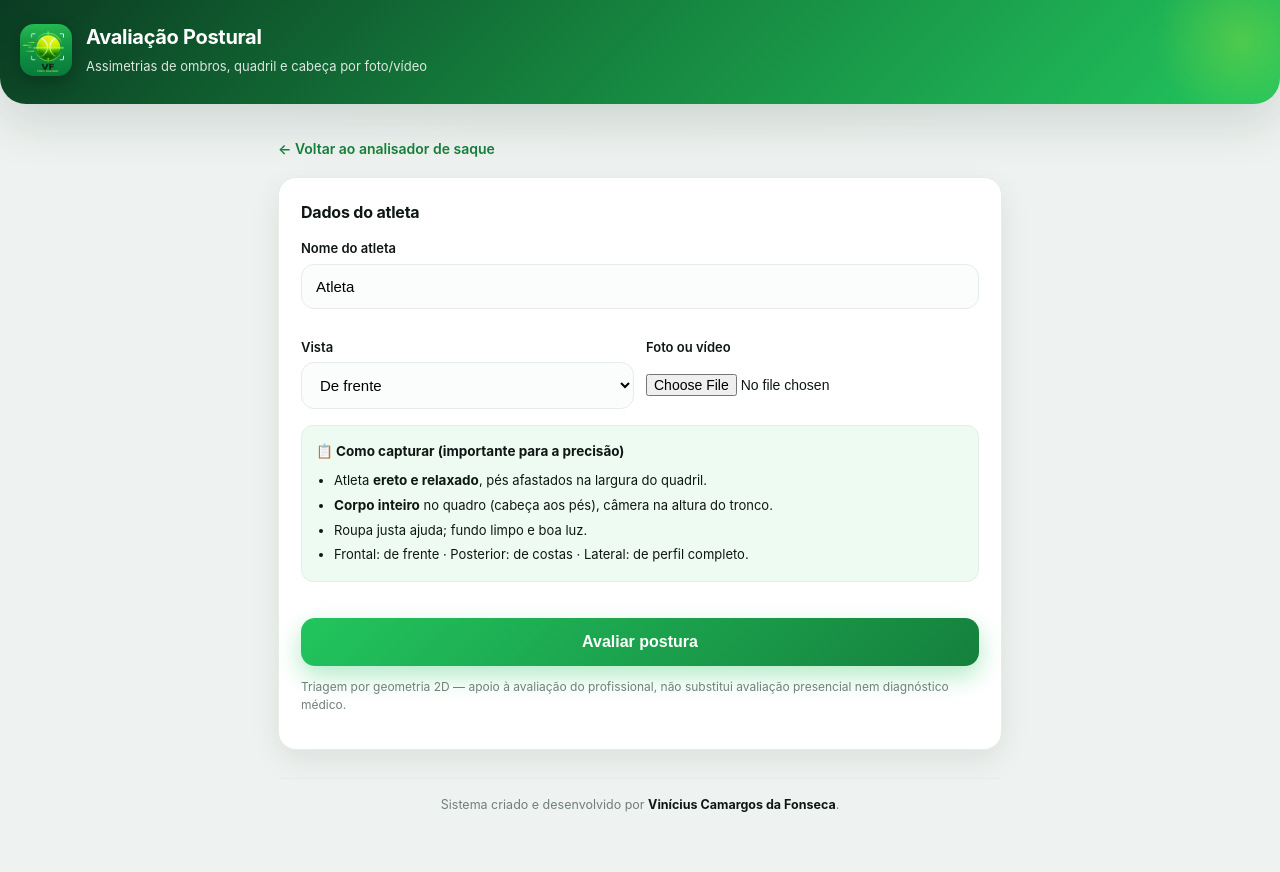
After one commit to viniciusdesimmcees-droid/vc-fisiocoach-gifs, a Flask app: page /postura in a window 1280 px wide. The commit adds this page. Run offline with Flask 3, Linux system fonts and the light colour scheme.

Commit message:
Add postural assessment module (front/back/side)
New /postura module that screens posture from a photo or video using pose
estimation + transparent 2D geometry:

- Front/back view: shoulder, head, pelvis and knee tilt, plus lateral trunk
  alignment (with anatomical side mapping per view)
- Side view: forward-head and sagittal trunk lean
- Picks the clearest full-body frame from a video automatically
- Annotated image (skeleton + level/tilt lines + plumb line), color-coded
- Result page with per-measure cards (value, severity, plain explanation,
  why it matters) and a summary
- One-page PDF laudo with the annotated image and the signature seal
- Linked from the home page; honest disclaimer (screening, not diagnosis)

Co-Authored-By: Claude Opus 4.8 <noreply@anthropic.com>
Claude-Session: https://claude.ai/code/session_01KUiv1DTYtbHrQLZZQoXPJC

```diff
--- a/tennis-serve-analyzer/webapp/app.py
+++ b/tennis-serve-analyzer/webapp/app.py
@@ -42,6 +42,7 @@ import didactic  # noqa: E402
 import references  # noqa: E402
 import engine  # noqa: E402
 import strokes  # noqa: E402
+import posture  # noqa: E402
 
 history.init_db()
 
@@ -170,6 +171,146 @@ def server_error(_e):
 @app.route("/")
 def index():
     return render_template("index.html", dl_available=DL_AVAILABLE)
+
+
+IMAGE_EXTS = {".jpg", ".jpeg", ".png", ".webp", ".bmp"}
+
+
+def _downscale_bgr(img, max_width):
+    import cv2
+
+    h, w = img.shape[:2]
+    if max_width and w > max_width:
+        s = max_width / w
+        img = cv2.resize(img, (round(w * s), round(h * s)))
+    return img
+
+
+def _best_pose_frame(path):
+    """Extrai o quadro com a melhor pose (corpo inteiro) de uma foto ou vídeo.
+    Retorna (imagem_bgr, keypoints) ou (None, None)."""
+    import cv2
+    from pose_estimator import PoseEstimator
+
+    pose = PoseEstimator(model_path="yolov8n-pose.pt")
+    ext = os.path.splitext(path)[1].lower()
+
+    if ext in IMAGE_EXTS:
+        img = cv2.imread(path)
+        if img is None:
+            return None, None
+        img = _downscale_bgr(img, POSE_MAX_WIDTH)
+        return img, pose.estimate_frame(img)
+
+    # vídeo: amostra alguns quadros e escolhe o de pose mais completa
+    cap = cv2.VideoCapture(path)
+    if not cap.isOpened():
+        return None, None
+    n = int(cap.get(cv2.CAP_PROP_FRAME_COUNT)) or 0
+    idxs = (list(range(0, n, max(1, n // 8)))[:8] if n > 0 else list(range(0, 8)))
+    trunk = [posture.L_SH, posture.R_SH, posture.L_HIP, posture.R_HIP,
+             posture.L_KNEE, posture.R_KNEE, posture.L_ANK, posture.R_ANK]
+    best_img, best_kp, best_score = None, None, -1.0
+    for i in idxs:
+        if n > 0:
+            cap.set(cv2.CAP_PROP_POS_FRAMES, i)
+        ok, frame = cap.read()
+        if not ok:
+            continue
+        frame = _downscale_bgr(frame, POSE_MAX_WIDTH)
+        kp = pose.estimate_frame(frame)
+        if kp is None:
+            continue
+        score = float(sum(kp[j][2] for j in trunk))
+        if score > best_score:
+            best_img, best_kp, best_score = frame, kp, score
+    cap.release()
+    return best_img, best_kp
+
+
+@app.route("/postura")
+def postura():
+    return render_template("postura.html", dl_available=DL_AVAILABLE)
+
+
+@app.route("/postura/analisar", methods=["POST"])
+def postura_analisar():
+    if not DL_AVAILABLE:
+        return render_template(
+            "postura.html", dl_available=False,
+            error="A avaliação postural usa detecção de pose (deep learning), "
+            "indisponível neste ambiente.",
+        ), 400
+
+    media = request.files.get("media")
+    if not media or media.filename == "":
+        return render_template(
+            "postura.html", dl_available=True,
+            error="Envie uma foto ou vídeo do atleta (de frente, costas ou lado).",
+        ), 400
+
+    athlete = request.form.get("athlete", "Atleta").strip() or "Atleta"
+    view = request.form.get("view", "frente")
+
+    job = uuid.uuid4().hex[:10]
+    job_dir = os.path.join(RESULTS_DIR, job)
+    os.makedirs(job_dir, exist_ok=True)
+    in_path = os.path.join(UPLOADS_DIR, f"post_{job}_{media.filename}")
+    media.save(in_path)
+
+    try:
+        import cv2
+
+        img, kp = _best_pose_frame(in_path)
+        if kp is None or img is None:
+            return render_template(
+                "postura.html", dl_available=True,
+                error="Não consegui identificar a pessoa. Use boa luz, corpo "
+                "inteiro no quadro e fundo limpo (de frente, costas ou lado).",
+            ), 400
+
+        resultado = posture.analyze(kp, view)
+        if not resultado:
+            return render_template(
+                "postura.html", dl_available=True,
+                error="Pose insuficiente para medir. Garanta o corpo inteiro "
+                "visível e ereto no quadro.",
+            ), 400
+
+        annotated = posture.annotate(img, kp, view)
+        annot_path = os.path.join(job_dir, "postura_anotada.png")
+        cv2.imwrite(annot_path, annotated)
+
+        pdf_ok = True
+        try:
+            reportpro.write_posture_pdf(
+                os.path.join(job_dir, "postura_laudo.pdf"),
+                athlete, resultado, annot_path,
+            )
+        except Exception:
+            traceback.print_exc()
+            pdf_ok = False
+
+        return render_template(
+            "postura_result.html",
+            athlete=athlete,
+            resultado=resultado,
+            view_label={"frente": "de frente", "costas": "de costas",
+                        "lado": "de lado", "lateral": "de lado"}.get(view, view),
+            imagem=url_for("static", filename=f"results/{job}/postura_anotada.png"),
+            pdf=url_for("static", filename=f"results/{job}/postura_laudo.pdf") if pdf_ok else None,
+        )
+    except Exception as e:
+        traceback.print_exc()
+        return render_template(
+            "postura.html", dl_available=True,
+            error=f"Falha na avaliação postural: {e}",
+        ), 500
+    finally:
+        try:
+            os.remove(in_path)
+        except OSError:
+            pass
 
 
 @app.route("/manifest.webmanifest")
--- /dev/null
+++ b/tennis-serve-analyzer/webapp/posture.py
@@ -0,0 +1,302 @@
+"""Avaliação postural a partir de uma foto/quadro (keypoints COCO).
+
+Mede assimetrias e desalinhamentos a partir da pose:
+- vista frontal/costas: inclinação de ombros, cabeça, pélvis (quadril) e joelhos,
+  e desvio lateral do tronco;
+- vista lateral: cabeça anteriorizada e inclinação do tronco (sagital).
+
+É uma triagem por GEOMETRIA transparente (mostra os valores) — apoio à avaliação
+do profissional, NÃO diagnóstico médico. Estimativas 2D têm margem; dependem do
+enquadramento (atleta de frente/costas/lado, ereto, corpo inteiro no quadro).
+"""
+
+from __future__ import annotations
+
+import math
+
+import numpy as np
+
+# índices COCO
+NOSE = 0
+L_EYE, R_EYE = 1, 2
+L_EAR, R_EAR = 3, 4
+L_SH, R_SH = 5, 6
+L_HIP, R_HIP = 11, 12
+L_KNEE, R_KNEE = 13, 14
+L_ANK, R_ANK = 15, 16
+
+_CONF = 0.3
+
+# limiares (graus) de magnitude para inclinações: simétrico / leve / observar
+_OK, _LEVE = 2.0, 4.0
+
+
+def _p(kp, i):
+    if kp is None:
+        return None
+    x, y, c = kp[i]
+    if c < _CONF:
+        return None
+    return np.array([float(x), float(y)], dtype=np.float64)
+
+
+def _mid(a, b):
+    if a is None or b is None:
+        return None
+    return (a + b) / 2.0
+
+
+def _tilt_from_horizontal(pa, pb):
+    """Magnitude (graus) da inclinação da reta pa-pb em relação à horizontal."""
+    dx = abs(pa[0] - pb[0])
+    dy = abs(pa[1] - pb[1])
+    return math.degrees(math.atan2(dy, max(dx, 1e-6)))
+
+
+def _classify(graus, ok=_OK, leve=_LEVE):
+    g = abs(graus)
+    if g <= ok:
+        return "Simétrico", "#15803d", "✅"
+    if g <= leve:
+        return "Assimetria leve", "#d97706", "⚠️"
+    return "Assimetria a observar", "#dc2626", "🔺"
+
+
+def _row(chave, nome, graus, detalhe, explicacao, para, **kw):
+    sit, cor, ic = _classify(graus, **kw)
+    return {
+        "chave": chave, "nome": nome,
+        "valor": f"{abs(graus):.1f}°",
+        "graus": round(graus, 1),
+        "detalhe": detalhe,
+        "situacao": sit, "cor": cor, "icone": ic,
+        "explicacao": explicacao, "para": para,
+    }
+
+
+def _higher_side(p_left, p_right):
+    """Qual keypoint está mais alto (y menor = mais alto). Usa os rótulos
+    anatômicos do modelo (esquerdo/direito do atleta)."""
+    if p_left[1] < p_right[1]:
+        return "esquerdo"
+    return "direito"
+
+
+def analyze(kp, view: str = "frente") -> dict | None:
+    """Retorna {view, medidas:[...], alertas:int, resumo} ou None se a pose for
+    insuficiente."""
+    if kp is None:
+        return None
+    view = (view or "frente").lower()
+
+    medidas: list[dict] = []
+    if view in ("lado", "lateral"):
+        medidas = _analyze_side(kp)
+    else:
+        medidas = _analyze_front(kp, view)
+
+    if not medidas:
+        return None
+
+    alertas = sum(1 for m in medidas if m["icone"] in ("⚠️", "🔺"))
+    graves = sum(1 for m in medidas if m["icone"] == "🔺")
+    if graves:
+        resumo = (f"Encontramos {graves} ponto(s) de maior atenção e "
+                  f"{alertas - graves} desvio(s) leve(s). Vale uma avaliação "
+                  "postural presencial para confirmar.")
+    elif alertas:
+        resumo = (f"{alertas} desvio(s) leve(s) — comuns e geralmente ajustáveis "
+                  "com trabalho de mobilidade e fortalecimento.")
+    else:
+        resumo = "Postura simétrica nos pontos avaliados. Bom alinhamento geral."
+
+    return {"view": view, "medidas": medidas, "alertas": alertas,
+            "graves": graves, "resumo": resumo}
+
+
+def _analyze_front(kp, view: str) -> list[dict]:
+    medidas = []
+    lsh, rsh = _p(kp, L_SH), _p(kp, R_SH)
+    lhip, rhip = _p(kp, L_HIP), _p(kp, R_HIP)
+    leye, reye = _p(kp, L_EYE), _p(kp, R_EYE)
+    lear, rear = _p(kp, L_EAR), _p(kp, R_EAR)
+    lkn, rkn = _p(kp, L_KNEE), _p(kp, R_KNEE)
+
+    # ombros
+    if lsh is not None and rsh is not None:
+        g = _tilt_from_horizontal(lsh, rsh)
+        alto = _higher_side(lsh, rsh)
+        medidas.append(_row(
+            "ombros", "Linha dos ombros", g,
+            f"Ombro {alto} mais alto." if g > _OK else "Ombros nivelados.",
+            "Mede se um ombro está mais alto que o outro.",
+            "Assimetria de ombro pode sobrecarregar o lado do saque e o pescoço."))
+
+    # cabeça (olhos; se faltar, orelhas)
+    pa, pb = (leye, reye) if (leye is not None and reye is not None) else (lear, rear)
+    if pa is not None and pb is not None:
+        g = _tilt_from_horizontal(pa, pb)
+        lado = _higher_side(pa, pb)
+        medidas.append(_row(
+            "cabeca", "Inclinação da cabeça", g,
+            f"Cabeça inclinada para o lado {('direito' if lado=='esquerdo' else 'esquerdo')}."
+            if g > _OK else "Cabeça centrada.",
+            "Mede a inclinação lateral da cabeça.",
+            "Inclinação constante tensiona o trapézio e a cervical."))
+
+    # pélvis / quadril
+    if lhip is not None and rhip is not None:
+        g = _tilt_from_horizontal(lhip, rhip)
+        alto = _higher_side(lhip, rhip)
+        medidas.append(_row(
+            "pelvis", "Nivelamento da pélvis", g,
+            f"Quadril {alto} mais alto." if g > _OK else "Pélvis nivelada.",
+            "Mede se um lado do quadril está mais alto (báscula pélvica).",
+            "Desnível pélvico muda a base do saque e pode sobrecarregar a lombar."))
+
+    # desvio lateral do tronco (ombros vs quadris)
+    msh, mhip = _mid(lsh, rsh), _mid(lhip, rhip)
+    if msh is not None and mhip is not None:
+        lateral = msh[0] - mhip[0]
+        vertical = max(mhip[1] - msh[1], 1e-6)
+        g = math.degrees(math.atan2(lateral, vertical))
+        # mapeia direção da imagem -> lado anatômico conforme a vista
+        img_dir = "direita" if lateral > 0 else "esquerda"
+        if view in ("costas", "tras"):
+            anat = img_dir
+        else:  # frente: imagem-direita = lado esquerdo do atleta
+            anat = "esquerda" if img_dir == "direita" else "direita"
+        medidas.append(_row(
+            "tronco", "Alinhamento do tronco", g,
+            f"Tronco deslocado para a {anat}." if abs(g) > _OK else "Tronco centrado sobre o quadril.",
+            "Mede se a linha dos ombros está deslocada lateralmente sobre o quadril.",
+            "Desvio lateral indica compensação muscular e carga assimétrica."))
+
+    # joelhos (nível) — base de apoio
+    if lkn is not None and rkn is not None:
+        g = _tilt_from_horizontal(lkn, rkn)
+        alto = _higher_side(lkn, rkn)
+        medidas.append(_row(
+            "joelhos", "Nível dos joelhos", g,
+            f"Joelho {alto} mais alto." if g > _OK else "Joelhos nivelados.",
+            "Mede o nivelamento da linha dos joelhos (base de apoio).",
+            "Diferença pode refletir desnível de quadril ou apoio assimétrico."))
+
+    return medidas
+
+
+def _analyze_side(kp) -> list[dict]:
+    """Vista lateral: escolhe o lado mais visível e mede cabeça anteriorizada
+    e inclinação sagital do tronco."""
+    def side_conf(idxs):
+        s = 0.0
+        for i in idxs:
+            if kp[i][2] >= _CONF:
+                s += float(kp[i][2])
+        return s
+
+    left = side_conf([L_EAR, L_SH, L_HIP, L_KNEE, L_ANK])
+    right = side_conf([R_EAR, R_SH, R_HIP, R_KNEE, R_ANK])
+    if right >= left:
+        ear, sh, hip = _p(kp, R_EAR), _p(kp, R_SH), _p(kp, R_HIP)
+    else:
+        ear, sh, hip = _p(kp, L_EAR), _p(kp, L_SH), _p(kp, L_HIP)
+    if sh is None or hip is None:
+        return []
+
+    medidas = []
+    torso = max(np.linalg.norm(sh - hip), 1e-6)
+
+    # cabeça anteriorizada: deslocamento horizontal orelha-ombro / tronco
+    if ear is not None:
+        offset = abs(ear[0] - sh[0]) / torso  # fração do tronco
+        graus = offset * 45.0  # converte para uma escala em "graus" comparável
+        sit, cor, ic = _classify(graus, ok=4.0, leve=9.0)
+        medidas.append({
+            "chave": "cabeca_ant", "nome": "Cabeça anteriorizada",
+            "valor": f"{offset*100:.0f}% do tronco",
+            "graus": round(graus, 1),
+            "detalhe": ("Cabeça projetada à frente dos ombros."
+                        if graus > 4 else "Cabeça alinhada sobre os ombros."),
+            "situacao": sit, "cor": cor, "icone": ic,
+            "explicacao": "Mede o quanto a orelha está à frente da linha do ombro.",
+            "para": "Cabeça à frente sobrecarrega a cervical e o trapézio."})
+
+    # inclinação sagital do tronco (em relação à vertical)
+    lateral = sh[0] - hip[0]
+    vertical = max(hip[1] - sh[1], 1e-6)
+    g = math.degrees(math.atan2(lateral, vertical))
+    sit, cor, ic = _classify(g, ok=5.0, leve=12.0)
+    medidas.append({
+        "chave": "tronco_sag", "nome": "Inclinação do tronco (perfil)",
+        "valor": f"{abs(g):.1f}°",
+        "graus": round(g, 1),
+        "detalhe": ("Tronco inclinado para a frente." if g > 0 else
+                    "Tronco inclinado para trás.") if abs(g) > 5 else "Tronco ereto.",
+        "situacao": sit, "cor": cor, "icone": ic,
+        "explicacao": "Mede o quanto o tronco se inclina à frente/atrás no perfil.",
+        "para": "Inclinação excessiva muda o centro de gravidade e carrega a lombar."})
+
+    return medidas
+
+
+# ---------------- anotação da imagem ----------------
+_COCO_EDGES = [
+    (L_SH, R_SH), (L_SH, L_HIP), (R_SH, R_HIP), (L_HIP, R_HIP),
+    (L_SH, L_KNEE), (R_SH, R_KNEE),  # apenas referência visual leve
+    (L_HIP, L_KNEE), (R_HIP, R_KNEE), (L_KNEE, L_ANK), (R_KNEE, R_ANK),
+]
+
+
+def annotate(img, kp, view: str = "frente"):
+    """Desenha o esqueleto + linhas de referência (ombros, quadril, prumo).
+    Recebe e devolve imagem BGR (OpenCV)."""
+    import cv2
+
+    out = img.copy()
+    h, w = out.shape[:2]
+    thick = max(2, round(w / 400))
+    rad = max(3, round(w / 250))
+
+    def pt(i):
+        if kp[i][2] < _CONF:
+            return None
+        return (int(round(kp[i][0])), int(round(kp[i][1])))
+
+    # esqueleto leve
+    for a, b in _COCO_EDGES:
+        pa, pb = pt(a), pt(b)
+        if pa and pb:
+            cv2.line(out, pa, pb, (90, 90, 90), max(1, thick - 1), cv2.LINE_AA)
+    for i in range(17):
+        p = pt(i)
+        if p:
+            cv2.circle(out, p, rad, (60, 200, 90), -1, cv2.LINE_AA)
+
+    green, amber = (60, 200, 90), (10, 160, 230)
+
+    def hline(a, b):
+        pa, pb = pt(a), pt(b)
+        if pa and pb:
+            g = _tilt_from_horizontal(np.array(pa, float), np.array(pb, float))
+            col = green if abs(g) <= _OK else amber
+            cv2.line(out, pa, pb, col, thick, cv2.LINE_AA)
+
+    if view in ("lado", "lateral"):
+        # prumo a partir do ombro mais visível
+        for sh_i, hip_i in ((R_SH, R_HIP), (L_SH, L_HIP)):
+            ps, ph = pt(sh_i), pt(hip_i)
+            if ps and ph:
+                cv2.line(out, (ps[0], 0), (ps[0], h), (200, 160, 60), 1, cv2.LINE_AA)
+                cv2.line(out, ps, ph, green, thick, cv2.LINE_AA)
+                break
+    else:
+        hline(L_SH, R_SH)
+        hline(L_HIP, R_HIP)
+        hline(L_KNEE, R_KNEE)
+        # prumo central (do meio dos ombros para baixo)
+        msh, mhip = pt(L_SH), pt(R_SH)
+        if msh and mhip:
+            cx = (msh[0] + mhip[0]) // 2
+            cv2.line(out, (cx, 0), (cx, h), (200, 160, 60), 1, cv2.LINE_AA)
+    return out
--- a/tennis-serve-analyzer/webapp/reportpro.py
+++ b/tennis-serve-analyzer/webapp/reportpro.py
@@ -286,6 +286,59 @@ def _glossary_page(athlete: str, glossario: list):
     return fig
 
 
+def write_posture_pdf(path: str, athlete: str, resultado: dict, annot_png: str) -> None:
+    """Laudo PDF da avaliação postural (1 página): imagem anotada + medidas."""
+    import matplotlib.image as mpimg
+
+    view_lbl = {"frente": "Vista frontal", "costas": "Vista posterior",
+                "lado": "Vista lateral", "lateral": "Vista lateral"}.get(
+        resultado.get("view"), "Avaliação")
+    fig = plt.figure(figsize=(8.27, 11.69))
+    _page_header(fig, athlete, f"Avaliação Postural — {view_lbl}")
+
+    # imagem anotada à esquerda
+    if annot_png and os.path.exists(annot_png):
+        img = mpimg.imread(annot_png)
+        ih, iw = img.shape[:2]
+        aspect = ih / iw
+        box_w = 0.34
+        box_h = min(0.62, box_w * aspect * (8.27 / 11.69))
+        ax_i = fig.add_axes([0.06, 0.88 - box_h, box_w, box_h]); ax_i.axis("off")
+        ax_i.imshow(img)
+
+    # medidas à direita
+    x = 0.46
+    y = 0.86
+    for m in resultado.get("medidas", []):
+        fig.text(x, y, m["nome"], fontsize=10.5, fontweight="bold", color="#0f1714")
+        fig.text(x, y - 0.016, f"{m['valor']} · {m['situacao']}", fontsize=9.5,
+                 fontweight="bold", color=m["cor"])
+        fig.text(x, y - 0.030, m.get("detalhe", ""), fontsize=8.3, color="#334155")
+        fig.text(x, y - 0.043, m.get("para", ""), fontsize=7.6, color="#94a3b8")
+        fig.add_artist(plt.Line2D([x, 0.94], [y - 0.052, y - 0.052],
+                                  color="#eef2f0", lw=0.8))
+        y -= 0.072
+
+    # resumo
+    fig.text(0.06, 0.30, "Resumo", fontsize=12, fontweight="bold", color="#15803d")
+    ax_r = fig.add_axes([0.06, 0.22, 0.88, 0.07]); ax_r.axis("off")
+    ax_r.text(0, 1, resultado.get("resumo", ""), fontsize=10, color="#334155",
+              va="top", transform=ax_r.transAxes, wrap=True, linespacing=1.5)
+
+    ax_n = fig.add_axes([0.06, 0.12, 0.88, 0.06]); ax_n.axis("off")
+    ax_n.text(0, 1, "Triagem por geometria 2D a partir da pose: tem margem e "
+              "depende do enquadramento (atleta ereto, corpo inteiro, de frente/"
+              "costas/lado). Apoio a avaliacao do profissional, nao substitui "
+              "avaliacao postural presencial nem diagnostico medico.",
+              fontsize=8, color="#94a3b8", va="top", transform=ax_n.transAxes,
+              wrap=True, linespacing=1.4)
+    _signature(fig)
+
+    with PdfPages(path) as pdf:
+        pdf.savefig(fig)
+        plt.close(fig)
+
+
 def _engine_page(athlete: str, intel: dict):
     """Página: plano inteligente (risco de lesão + músculos + treino)."""
     fig = plt.figure(figsize=(8.27, 11.69))
--- a/tennis-serve-analyzer/webapp/static/style.css
+++ b/tennis-serve-analyzer/webapp/static/style.css
@@ -284,6 +284,36 @@ img.gauge { display: block; width: 86%; max-width: 360px; margin: 6px auto 4px;
 .ref-mid { display: flex; justify-content: space-between; gap: 8px; flex-wrap: wrap; font-size: 13px; margin-top: 3px; }
 .ref-para { font-size: 12.5px; color: var(--muted); margin-top: 4px; }
 
+/* avaliação postural */
+.protocolo {
+  margin: 16px 0; padding: 12px 14px; border-radius: 12px;
+  background: rgba(34,197,94,.08); border: 1px solid var(--line);
+}
+.protocolo b { font-size: 13.5px; }
+.protocolo ul { margin: 8px 0 0; padding-left: 18px; font-size: 13px; color: var(--ink); }
+.protocolo li { margin: 4px 0; }
+.postura-grid { display: grid; grid-template-columns: 1fr; gap: 16px; }
+@media (min-width: 720px) { .postura-grid { grid-template-columns: 1fr 1fr; } }
+.postura-img-card { display: flex; flex-direction: column; }
+.postura-img {
+  width: 100%; max-height: 460px; object-fit: contain;
+  background: #f5f8f6; border-radius: 12px; border: 1px solid var(--line);
+}
+.resumo-flags { margin: 4px 0 10px; }
+.flag {
+  display: inline-block; color: #fff; font-weight: 700; font-size: 13px;
+  padding: 6px 12px; border-radius: 999px;
+}
+.resumo-txt { font-size: 14px; line-height: 1.55; color: var(--ink); }
+.post-row { padding: 12px 0; border-bottom: 1px solid var(--line); }
+.post-row:last-of-type { border-bottom: 0; }
+.post-top { display: flex; justify-content: space-between; align-items: baseline; gap: 8px; flex-wrap: wrap; }
+.post-nome { font-weight: 700; font-size: 14.5px; }
+.post-sit { font-weight: 700; font-size: 13px; white-space: nowrap; }
+.post-detalhe { font-size: 13.5px; color: var(--ink); margin-top: 3px; }
+.post-expl { font-size: 12.5px; color: var(--muted); margin-top: 3px; }
+.post-para { color: var(--muted); }
+
 /* golpe identificado */
 .stroke-bar {
   display: flex; align-items: center; gap: 14px;
--- a/tennis-serve-analyzer/webapp/templates/index.html
+++ b/tennis-serve-analyzer/webapp/templates/index.html
@@ -25,7 +25,10 @@
   <div class="wrap">
     {% if error %}<div class="error">{{ error }}</div>{% endif %}
 
-    <a class="back" href="{{ url_for('historico') }}">📊 Ver histórico dos atletas →</a>
+    <div style="display:flex; gap:10px; flex-wrap:wrap">
+      <a class="back" href="{{ url_for('historico') }}">📊 Ver histórico dos atletas →</a>
+      <a class="back" href="{{ url_for('postura') }}">🧍 Avaliação postural →</a>
+    </div>
 
     <form class="card" action="{{ url_for('analyze') }}" method="post" enctype="multipart/form-data">
       <div class="tabs">
--- /dev/null
+++ b/tennis-serve-analyzer/webapp/templates/postura.html
@@ -0,0 +1,73 @@
+<!doctype html>
+<html lang="pt-br">
+<head>
+  <meta charset="utf-8">
+  <meta name="viewport" content="width=device-width, initial-scale=1">
+  <title>Avaliação Postural — VF Tênis Scanner</title>
+  <meta name="theme-color" content="#2ecc55">
+  <link rel="icon" href="{{ url_for('static', filename='favicon-32.png') }}">
+  <link rel="apple-touch-icon" href="{{ url_for('static', filename='apple-touch-icon.png') }}">
+  <link rel="manifest" href="{{ url_for('manifest') }}">
+  <link rel="stylesheet" href="{{ url_for('static', filename='style.css') }}">
+</head>
+<body>
+  <header>
+    <img src="{{ url_for('static', filename='logo.png') }}" alt="VF Tênis Scanner">
+    <div>
+      <h1>Avaliação Postural</h1>
+      <span>Assimetrias de ombros, quadril e cabeça por foto/vídeo</span>
+    </div>
+  </header>
+
+  <div class="wrap">
+    {% if error %}<div class="error">{{ error }}</div>{% endif %}
+
+    <a class="back" href="{{ url_for('index') }}">← Voltar ao analisador de saque</a>
+
+    {% if not dl_available %}
+    <div class="aviso-box">
+      <b>⚠️ Indisponível neste ambiente</b>
+      <p>A avaliação postural usa detecção de pose (deep learning). Ative o ambiente
+        com torch + ultralytics para usar este módulo.</p>
+    </div>
+    {% endif %}
+
+    <form class="card" action="{{ url_for('postura_analisar') }}" method="post" enctype="multipart/form-data">
+      <h2>Dados do atleta</h2>
+      <label>Nome do atleta</label>
+      <input type="text" name="athlete" placeholder="Ex.: João Silva" value="Atleta">
+
+      <div class="grid" style="margin-top:14px">
+        <div>
+          <label>Vista</label>
+          <select name="view">
+            <option value="frente">De frente</option>
+            <option value="costas">De costas</option>
+            <option value="lado">De lado (perfil)</option>
+          </select>
+        </div>
+        <div>
+          <label>Foto ou vídeo</label>
+          <input type="file" name="media" accept="image/*,video/*" capture="environment">
+        </div>
+      </div>
+
+      <div class="protocolo">
+        <b>📋 Como capturar (importante para a precisão)</b>
+        <ul>
+          <li>Atleta <b>ereto e relaxado</b>, pés afastados na largura do quadril.</li>
+          <li><b>Corpo inteiro</b> no quadro (cabeça aos pés), câmera na altura do tronco.</li>
+          <li>Roupa justa ajuda; fundo limpo e boa luz.</li>
+          <li>Frontal: de frente · Posterior: de costas · Lateral: de perfil completo.</li>
+        </ul>
+      </div>
+
+      <button type="submit">Avaliar postura</button>
+      <p class="note">Triagem por geometria 2D — apoio à avaliação do profissional,
+        não substitui avaliação presencial nem diagnóstico médico.</p>
+    </form>
+
+    <footer class="credit">Sistema criado e desenvolvido por <strong>Vinícius Camargos da Fonseca</strong>.</footer>
+  </div>
+</body>
+</html>
```
Also changed, not shown: tennis-serve-analyzer/webapp/templates/postura_result.html (added, +72 -0 lines).
